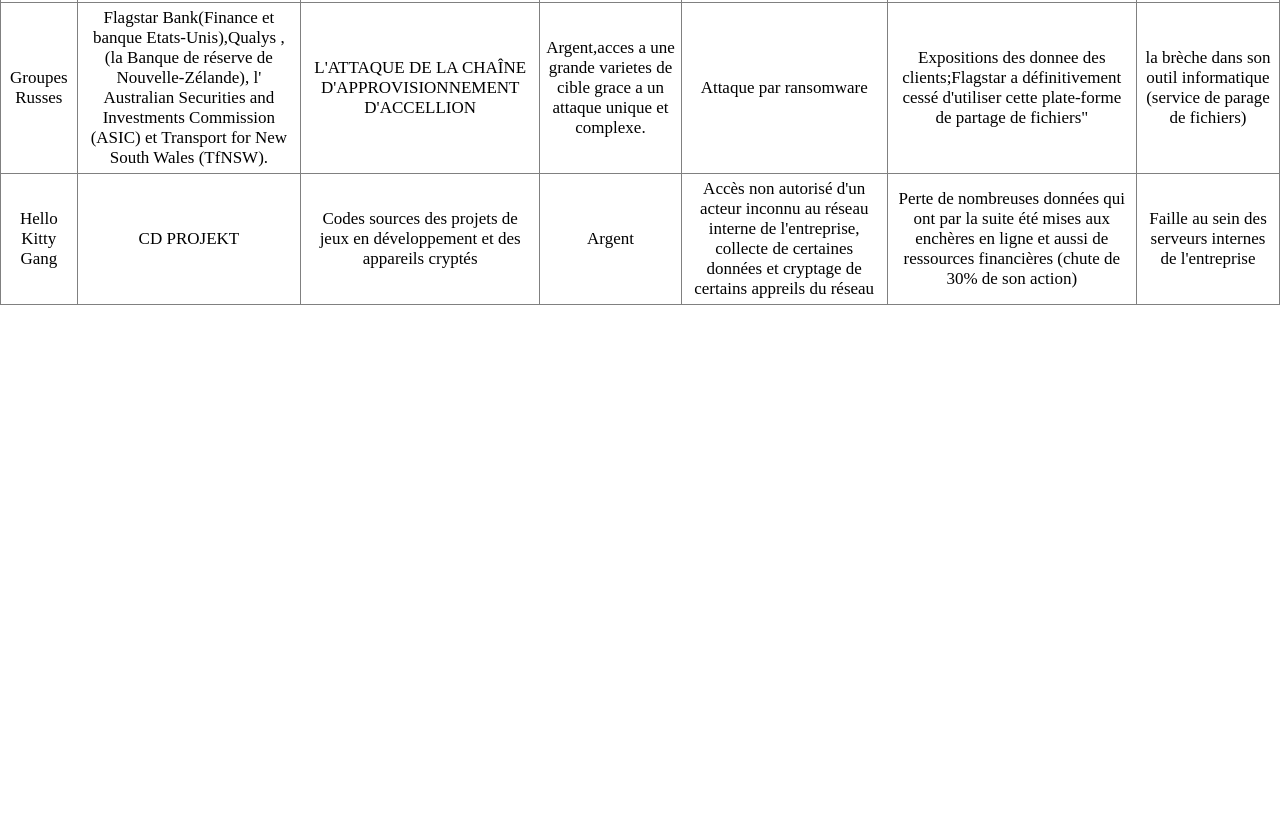
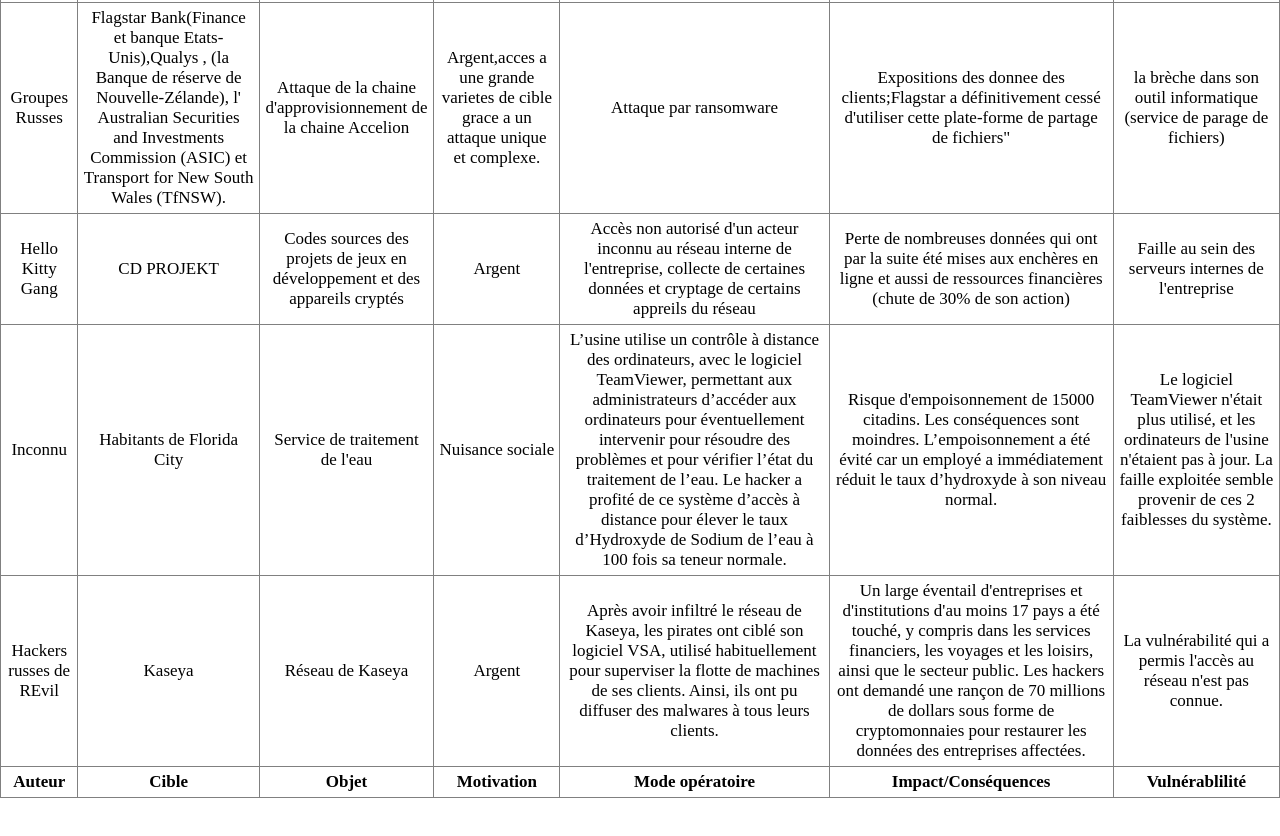
Before and after one commit to maelladj/INF331_Coordination, a plain HTML site: page site/index.html in a window 1280 px wide. Shown: the part 296-1132 px from the top of the page. Before the commit the page ends 800 px from the top, so only its background shows below. Drawn offline with Linux system fonts and the light colour scheme.

Commit message:
Update index.html

```diff
--- a/site/index.html
+++ b/site/index.html
@@ -47,7 +47,7 @@
             <tr>
                  <td>Groupes Russes</td>
                  <td>Flagstar Bank(Finance et banque Etats-Unis),Qualys , (la Banque de réserve de Nouvelle-Zélande), l' Australian Securities and Investments Commission (ASIC) et Transport for New South Wales (TfNSW).</td>
-                 <td>L'ATTAQUE DE LA CHAÎNE D'APPROVISIONNEMENT D'ACCELLION</td>
+                 <td>Attaque de la chaine d'approvisionnement de la chaine Accelion</td>
                  <td>Argent,acces a une grande varietes de cible grace a un attaque unique et complexe.</td>
                  <td>Attaque par ransomware</td>
                  <td> Expositions des donnee des clients;Flagstar a définitivement cessé d'utiliser cette plate-forme de partage de fichiers"</td>
@@ -62,8 +62,60 @@
                 <td>Perte de nombreuses données qui ont par la suite été mises aux enchères en ligne et aussi de ressources financières (chute de 30% de son action)</td>
                 <td>Faille au sein des serveurs internes de l'entreprise</td>
             </tr>
+			<tr>
+                <td>Inconnu</td>
+                <td>Habitants de Florida City</td>
+				<td>Service de traitement de l'eau</td>
+				<td>Nuisance sociale</td>
+				<td>
+					L’usine utilise un contrôle à
+					distance des ordinateurs, avec le logiciel TeamViewer,
+					permettant aux administrateurs d’accéder aux
+					ordinateurs pour éventuellement intervenir
+					pour résoudre des problèmes et pour vérifier l’état du
+					traitement de l’eau. Le hacker a profité de ce système
+					d’accès à distance pour élever le taux d’Hydroxyde de Sodium de
+					l’eau à 100 fois sa teneur normale.
+				</td>
+				<td>
+					Risque d'empoisonnement de 15000 citadins. Les conséquences sont
+					moindres. L’empoisonnement a été évité car un employé a
+					immédiatement réduit le taux d’hydroxyde à son niveau
+					normal.
+				</td>
+				<td>Le logiciel TeamViewer n'était plus utilisé, et les ordinateurs de l'usine n'étaient
+				pas à jour. La faille exploitée semble provenir de ces 2 faiblesses du système.</td>
+            </tr>
+			<tr>
+				<td>Hackers russes de REvil</td>
+				<td>Kaseya</td>
+				<td>Réseau de Kaseya</td>
+				<td>Argent</td>
+				<td>Après avoir infiltré le réseau de Kaseya, les pirates ont ciblé
+				son logiciel VSA, utilisé habituellement pour
+				superviser la flotte de machines de ses clients. Ainsi,
+				ils ont pu diffuser des malwares à tous leurs clients.</td>
+				<td>Un large éventail d'entreprises et d'institutions d'au moins 17
+				pays a été touché, y compris dans les services financiers, les
+				voyages et les loisirs, ainsi que le secteur public. Les hackers
+				ont demandé une rançon de 70 millions de dollars sous
+				forme de cryptomonnaies pour restaurer les données
+				des entreprises affectées.</td>
+				<td>La vulnérabilité qui a permis l'accès au réseau n'est pas connue.</td>
+			</tr>
 
         </tbody>
+		<tfoot>
+            <tr>
+                <th>Auteur</th>
+                <th>Cible</th>
+                <th>Objet</th>
+                <th>Motivation</th>
+                <th>Mode opératoire</th>
+                <th>Impact/Conséquences</th>
+                <th>Vulnérablilité</th>
+            </tr>
+        </tfoot>
     </table>
 </body>
 </html>
```
